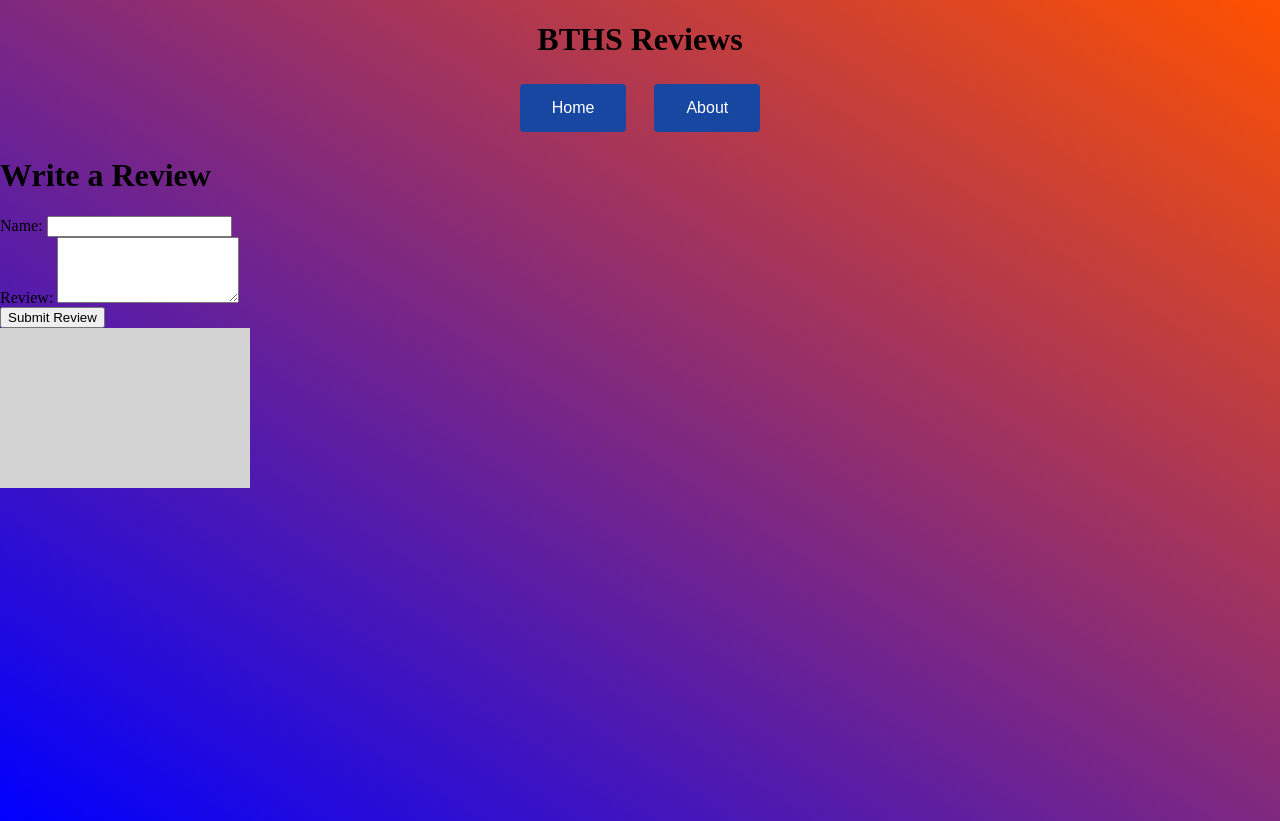
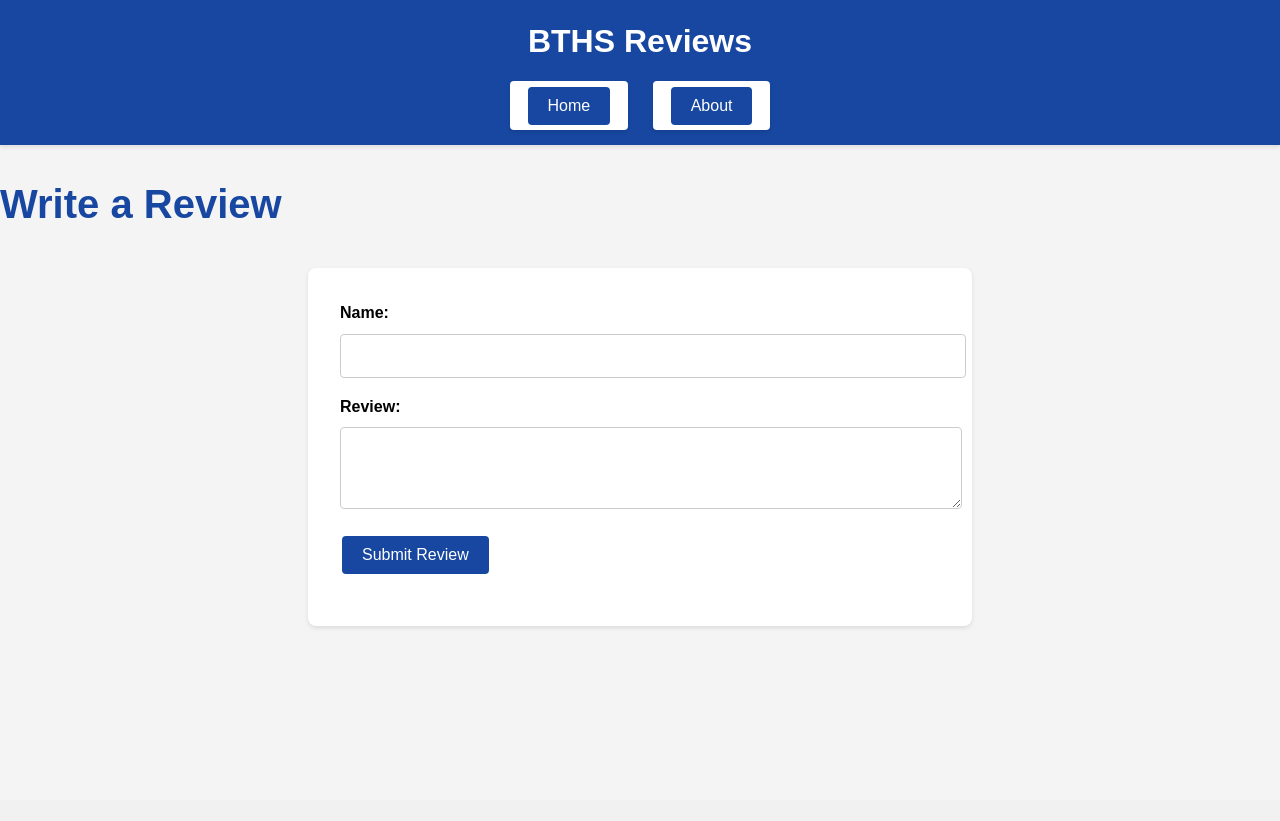
Before and after one commit to SamuelP127/Final-Project, a Flask app: page /submit_review in a window 1280 px wide. After the commit the page ends 627 px from the top, so only its background shows below. Run offline with Flask 3, Linux system fonts and the light colour scheme.

Commit message:
Update template.css

```diff
--- a/static/css/template.css
+++ b/static/css/template.css
@@ -1,32 +1,34 @@
+/* template.css */
 body {
-    background: linear-gradient(to left bottom, rgb(255, 81, 0), blue);
+    background-color: #f4f4f4;
     margin: 0;
-    height: 100vh;
-    position: relative;
+    font-family: Arial, sans-serif;
+    line-height: 1.6;
 }
 
-.image-container {
-    position: absolute;
-    top: 50%;
-    left: 50%;
-    transform: translate(-50%, -50%);
-
-}
-
-.image-container img {
-    max-width: 100%;
-    max-height: 100%;
+header {
+    background-color: #1747a0;
+    color: white;
+    padding: 1em 0;
+    box-shadow: 0 2px 4px rgba(0,0,0,0.1);
+    text-align: center; /* Center the header content */
 }
 
 .container {
-    text-align: center;
+    width: 80%;
+    margin: 0 auto;
+}
+
+.logo {
+    font-size: 2em;
+    margin: 0;
+    color: white; /* Ensure the title is visible */
 }
 
 .menu {
     list-style: none;
     padding: 0;
-    margin: 0;
-
+    margin: 1em 0 0;
 }
 
 .menu li {
@@ -38,28 +40,116 @@ body {
     background-color: #1747a0;
     border: none;
     color: white;
-    padding: 15px 32px;
+    padding: 10px 20px;
     text-align: center;
     text-decoration: none;
     display: inline-block;
-    font-size: 16px;
+    font-size: 1em;
     margin: 4px 2px;
     cursor: pointer;
     border-radius: 4px;
     transition: background-color 0.3s;
 }
+
 .nav-button:hover {
     background-color: #45a049;
 }
 
-.review {
-    width: 250px;
-    height: 160px;
-    background-color: lightgray;
-    align-items: center;
-    justify-content: center;
+.email-button {
+    text-align: left;
+    margin-bottom: 1em;
 }
-.body2 {
-    justify-content: center;
-    align-items: center;
+
+form {
+    background: #fff;
+    padding: 2em;
+    margin: 2em auto;
+    border-radius: 8px;
+    box-shadow: 0 2px 4px rgba(0,0,0,0.1);
+    max-width: 600px;
 }
+
+form div {
+    margin-bottom: 1em;
+}
+
+form label {
+    display: block;
+    margin-bottom: 0.5em;
+    font-weight: bold;
+}
+
+form input, form textarea, form select {
+    width: 100%;
+    padding: 0.75em;
+    border: 1px solid #ccc;
+    border-radius: 4px;
+    font-size: 1em;
+}
+
+form input[type="checkbox"] {
+    width: auto;
+    margin-right: 10px;
+}
+
+form button {
+    background-color: #1747a0;
+    border: none;
+    color: white;
+    padding: 10px 20px;
+    text-align: center;
+    text-decoration: none;
+    display: inline-block;
+    font-size: 1em;
+    margin: 4px 2px;
+    cursor: pointer;
+    border-radius: 4px;
+    transition: background-color 0.3s;
+}
+
+form button:hover {
+    background-color: #45a049;
+}
+
+ul {
+    list-style-type: none;
+    padding: 0;
+}
+
+ul li {
+    background: #fff;
+    margin: 0.5em 0;
+    padding: 1em;
+    border-radius: 4px;
+    box-shadow: 0 2px 4px rgba(0,0,0,0.1);
+}
+
+h1, h2 {
+    color: #1747a0;
+}
+
+h1 {
+    font-size: 2.5em;
+    margin-bottom: 0.5em;
+}
+
+h2 {
+    font-size: 2em;
+    margin-top: 1em;
+}
+
+p {
+    margin-bottom: 1em;
+}
+
+form select {
+    padding: 0.75em;
+    border: 1px solid #ccc;
+    border-radius: 4px;
+    background: white;
+    font-size: 1em;
+}
+
+form textarea {
+    resize: vertical;
+}
```
